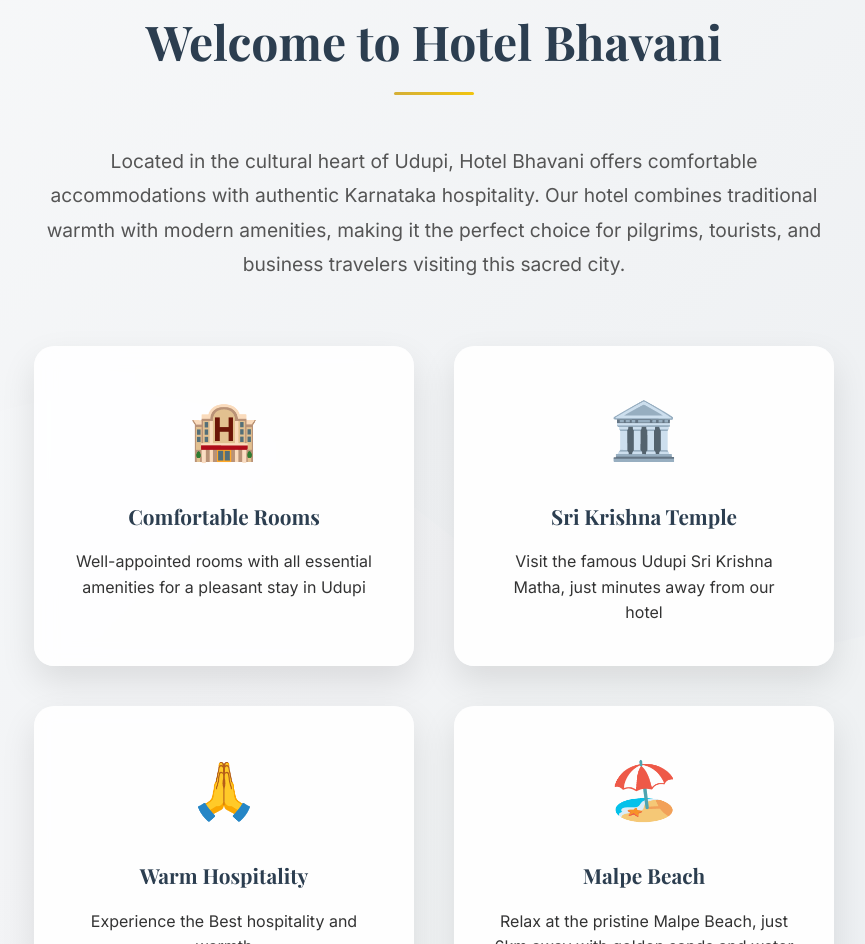
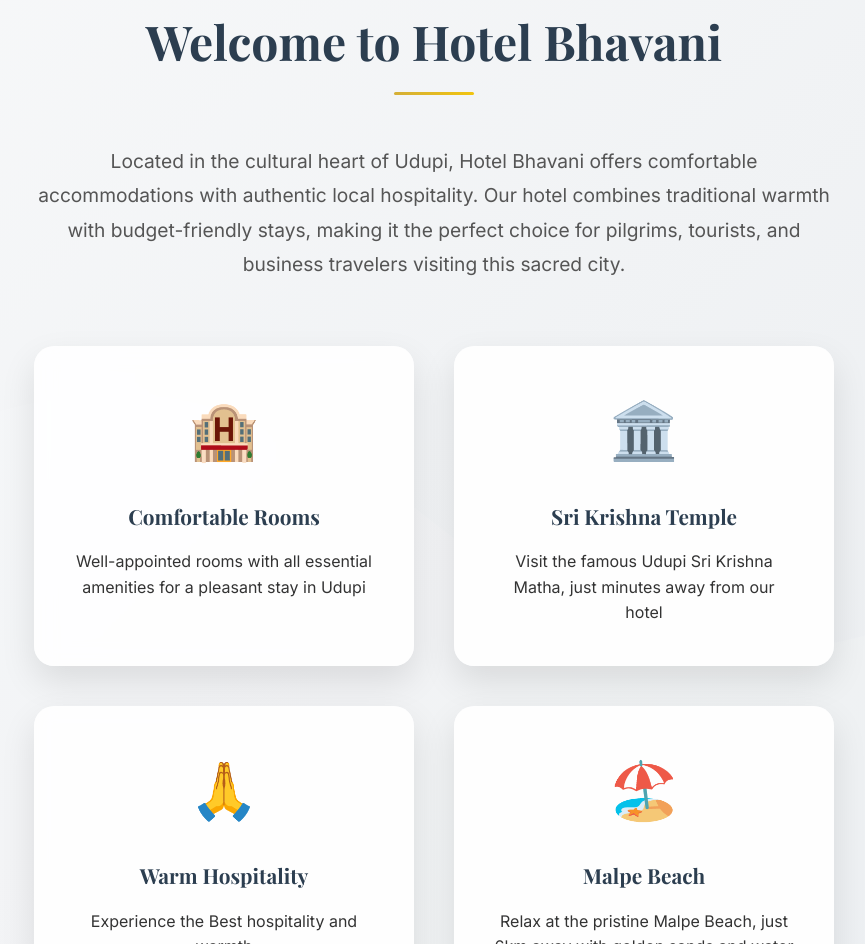
Before and after one commit to keerthanshetty6/hotel-bhavani-udupi, a plain HTML site: page index.html in a window 1280 px wide. Shown: the part 917-1861 px from the top of the page, without its empty margins (206-1071 px from the left). Drawn offline with nearby package versions, Linux system fonts and the light colour scheme.

Commit message:
Update index.html

```diff
--- a/index.html
+++ b/index.html
@@ -588,7 +588,7 @@
             <h2 class="section-title fade-in">Welcome to Hotel Bhavani</h2>
             <div class="about-content">
                 <p class="about-text fade-in">
-                    Located in the cultural heart of Udupi, Hotel Bhavani offers comfortable accommodations with authentic Karnataka hospitality. Our hotel combines traditional warmth with modern amenities, making it the perfect choice for pilgrims, tourists, and business travelers visiting this sacred city.
+                    Located in the cultural heart of Udupi, Hotel Bhavani offers comfortable accommodations with authentic local hospitality. Our hotel combines traditional warmth with budget-friendly stays, making it the perfect choice for pilgrims, tourists, and business travelers visiting this sacred city.
                 </p>
 
                 <div class="features-grid">
```
